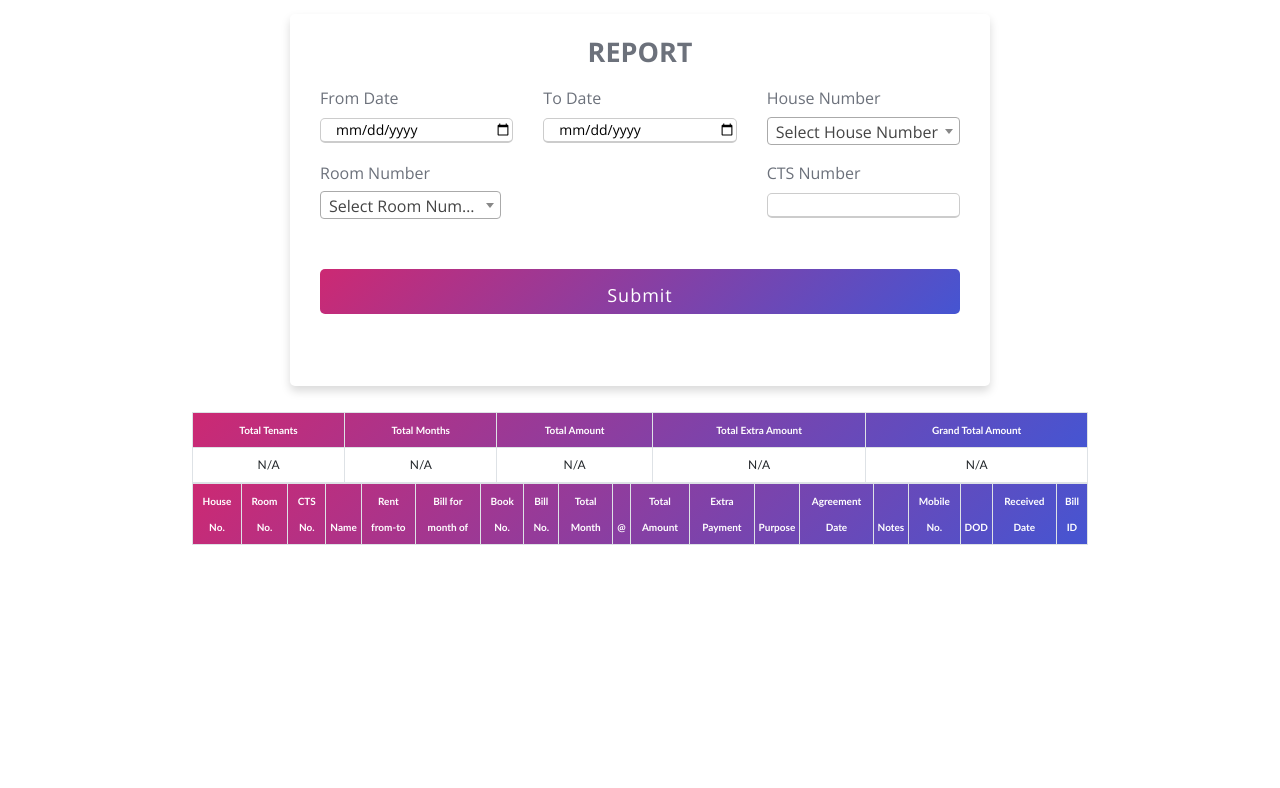
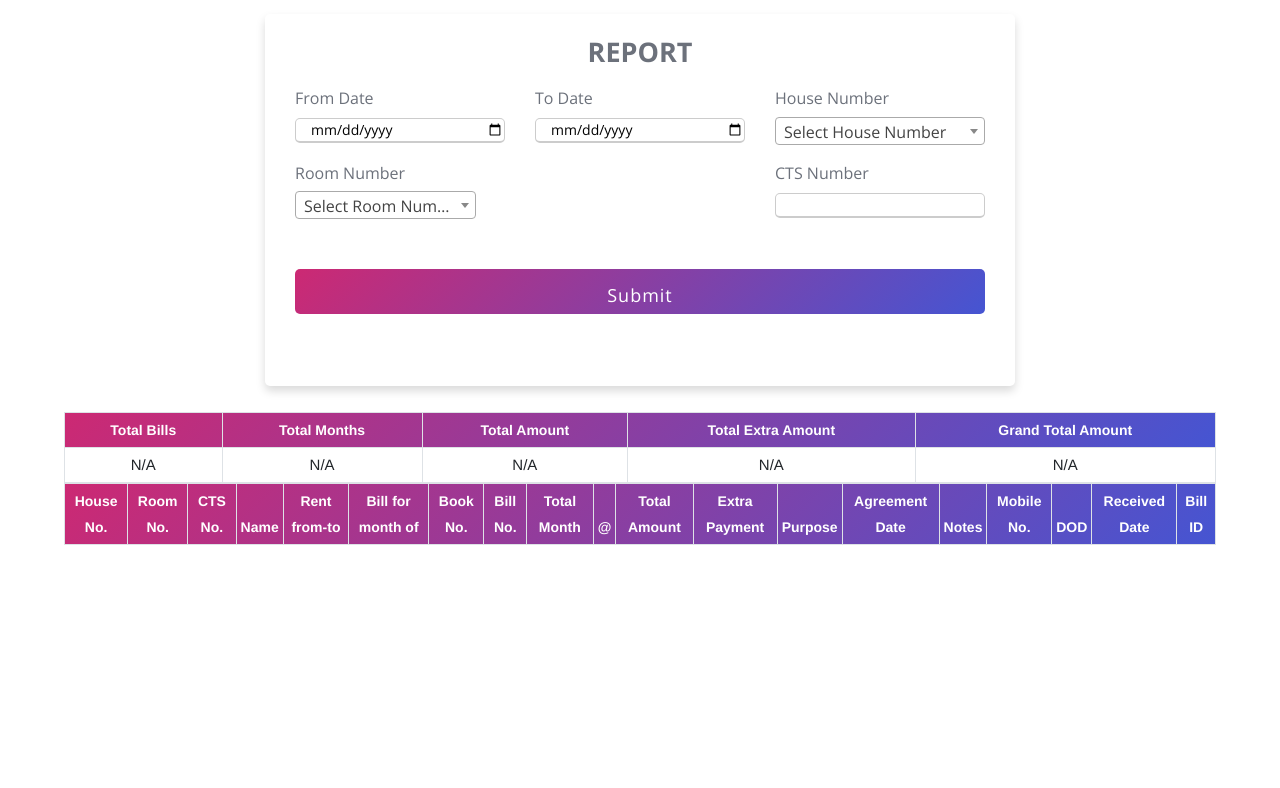
Before and after one commit to ammarfitwalla/Society-Maintenance-System, a Django app: page /report_page/ in a window 1280 px wide. Shown: the part 76-864 px from the top of the page. Run offline with Django 3.2, Linux system fonts and the light colour scheme; data that the repository does not hold is empty; some libraries are stand-ins or nearby versions.

Commit message:
modifications on frontend side

```diff
--- a/rr_app/static/css/main.css
+++ b/rr_app/static/css/main.css
@@ -1,5 +1,5 @@
   .table {
-      width: 70%;
+      width: 90%;
       margin: auto;
   }
 
@@ -10,14 +10,14 @@
 
   th {
       text-align: center;
-      font-family: "Trebuchet MS", Arial, Verdana;
-      font-size: 10px;
+      font-family: "Helvetica", Arial, Verdana;
+      font-size: 14px;
   }
 
   td {
       text-align: center;
-      font-family: "Trebuchet MS", Arial, Verdana;
-      font-size: 12px;
+      font-family: "Helvetica", Arial, Verdana;
+      font-size: 15px;
   }
 
   body {
@@ -30,7 +30,7 @@
 
       display: block;
       margin: auto;
-      max-width: 700px;
+      max-width: 750px;
       width: 100%;
       background-color: #fff;
       padding: 25px 30px;
--- a/rr_app/template/report_page.html
+++ b/rr_app/template/report_page.html
@@ -77,7 +77,7 @@
         <table border="1" class="dataframe table table-bordered table-sm table-responsive-sm table-hover">
             <thead>
             <tr style="text-align: right;">
-                <th>Total Tenants</th>
+                <th>Total Bills</th>
                 <th>Total Months</th>
                 <th>Total Amount</th>
                 <th>Total Extra Amount</th>
```
Also changed, not shown: rr_app/template/tenant_bill.html (+12 -10 lines).
